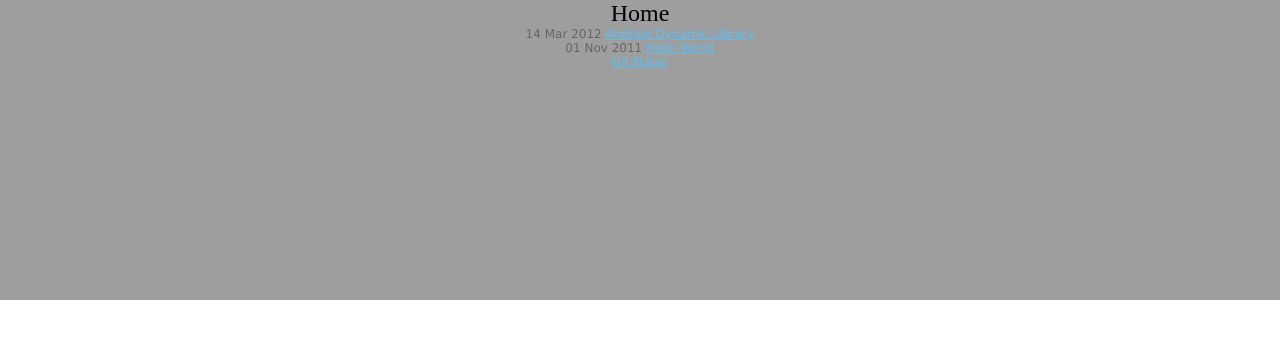
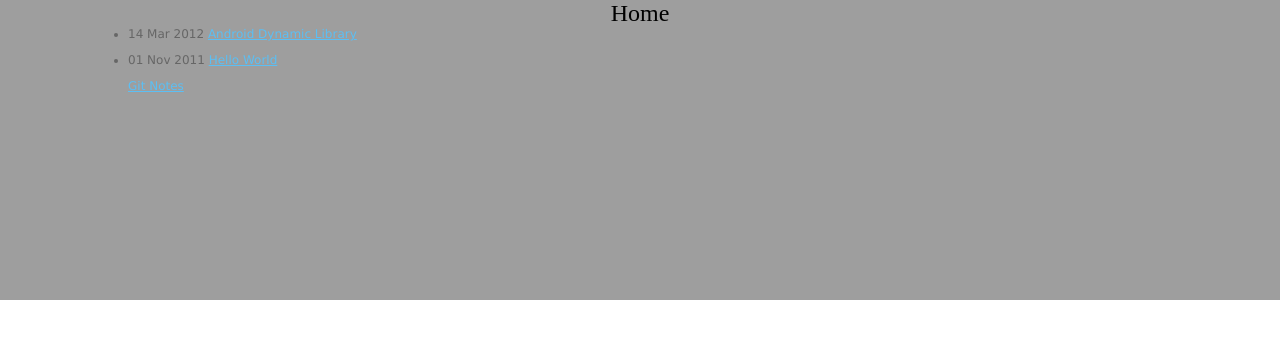
Before and after one commit to Slinkkay/slinkkay.github.com, a Jekyll site: the page built from index.markdown, in a window 1280 px wide. Shown: the top 339 px of the page. Built offline with Jekyll 4.4.1, drawn with Linux system fonts in a browser that asks for light colours.

Commit message:
CSS changes

```diff
--- a/css/main.css
+++ b/css/main.css
@@ -1,7 +1,6 @@
 ---
 title: main css
 ---
-
 @charset "utf-8";
 * {
   margin: 0px;
@@ -13,9 +12,19 @@
   background-color: #FFFFFF;
   background-image: url(images/bg.png);
   background-repeat: repeat-x;
-  text-align: center;
+        text-align: left;
   color: #666666;
+  margin-left:auto;
+  margin-right:auto;
+  width:80%;
+
 }
+
+p{
+    margin-top:0em;
+    margin-bottom:1em;
+}
+
 #wrap #contents #sidebar img {
   padding: 5px;
   border: 1px solid #f2f2f2;
@@ -149,6 +158,8 @@
   font-family: "normal georgia", serif;
   font-size: 24px;
   font-weight:normal;
+  text-align: center;
+
   color: #000000;
 }
 #wrap #contents {
@@ -416,8 +427,10 @@
 }
 
 form {margin:0; padding:0;}
-.textfield {display: block; float:left; width:190px; background-color: #F3F4E8; margin:3px;	border: 1px solid #D6D9AE;}
-label {	display: block;	float: left; text-align:right; font-weight:bold; width: 150px; margin:3px; padding: 5px;}
+.textfield {display: block; float:left; width:190px; background-color: #F3F4E8;
+margin:3px; border: 1px solid #D6D9AE;}
+label { display: block; float: left; text-align:right; font-weight:bold; width:
+150px; margin:3px; padding: 5px;}
 .button {
   display: block;
   float:left;
@@ -429,4 +442,5 @@
 }
 .textfield:hover {background:#FBFCF8;}
 .textfield:focus {background:#ffffff;}
-.clear2 {clear:left; height:1px; font-size:1px; margin:0; padding:0; display:block;}
+.clear2 {clear:left; height:1px; font-size:1px; margin:0; padding:0;
+display:block;}
```
Lines whose indentation alone changed are shown as unchanged.
